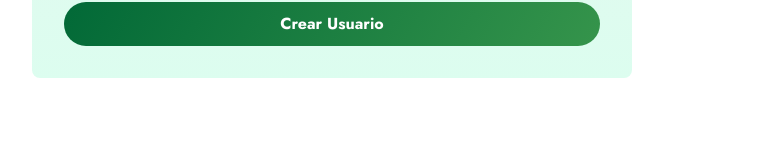
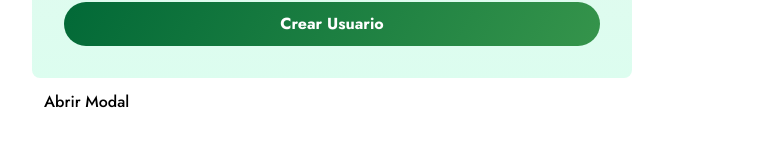
Before and after one commit to SignAIUdeA/SignAI, a Next.js app in the folder frontend/: page /components in a window 1280 px wide. Shown: the part 886-1032 px from the top of the page, without its empty margins (8-791 px from the left). Before the commit the page ends 1004 px from the top, so only its background shows below. Built offline with nearby package versions, Linux system fonts and the light colour scheme.

Commit message:
Añadi la manera en como usar el modal

```diff
--- a/frontend/pages/components.tsx
+++ b/frontend/pages/components.tsx
@@ -1,12 +1,15 @@
 import FilterSection from "@/components/filter-section/FilterSection";
 import FormAddUser from "@/components/form-add-user/FormAddUser";
+import FormUpdateUser from "@/components/form-update-user/FormUpdateUser";
 import InfoUser from "@/components/info-user/InfoUser";
+import Modal from "@/components/modal/Modal";
 import Table from "@/components/table/Table";
 import { useRouter } from "next/router";
 import { useEffect, useState } from "react";
 
 function Components() {
   const [isLogin, setIsLogin] = useState<boolean>(true);
+  const [showModal, setShowModal] = useState<boolean>(false);
   const router = useRouter();
 
   // useEffect(() => {
@@ -28,6 +31,12 @@ function Components() {
         <InfoUser name="Pedro Rodriguez" role="Administrador" />
         <FilterSection />
         <FormAddUser />
+        <button onClick={() => setShowModal(!showModal)}>Abrir Modal</button>
+        {!showModal || (
+          <Modal setShowModal={setShowModal} closeButton={false}>
+            <FormUpdateUser setShowModal={setShowModal} />
+          </Modal>
+        )}
       </main>
     );
   }
```
